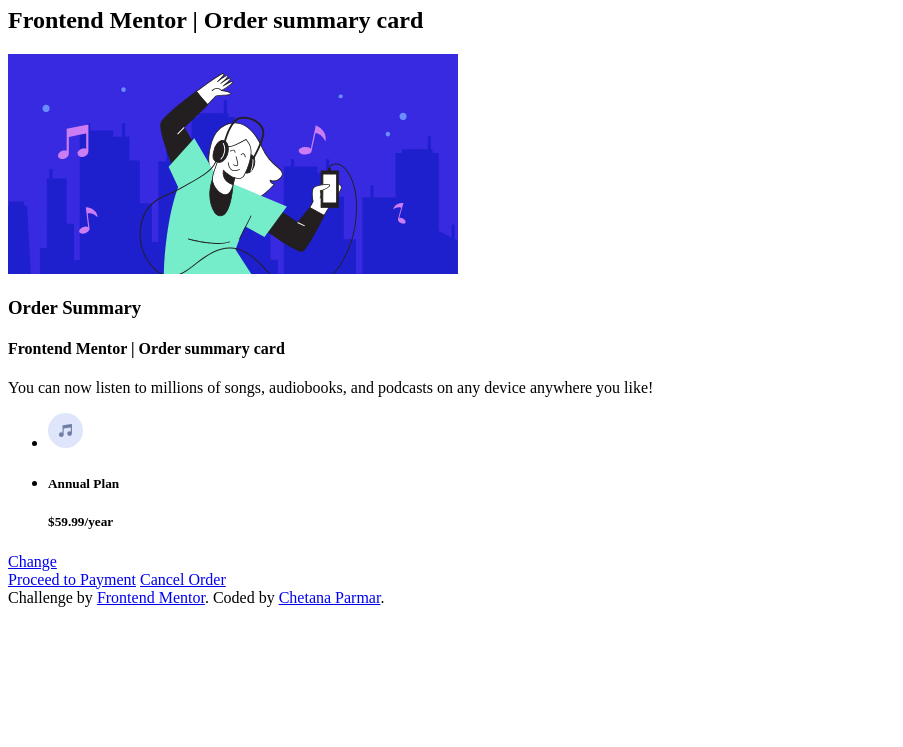
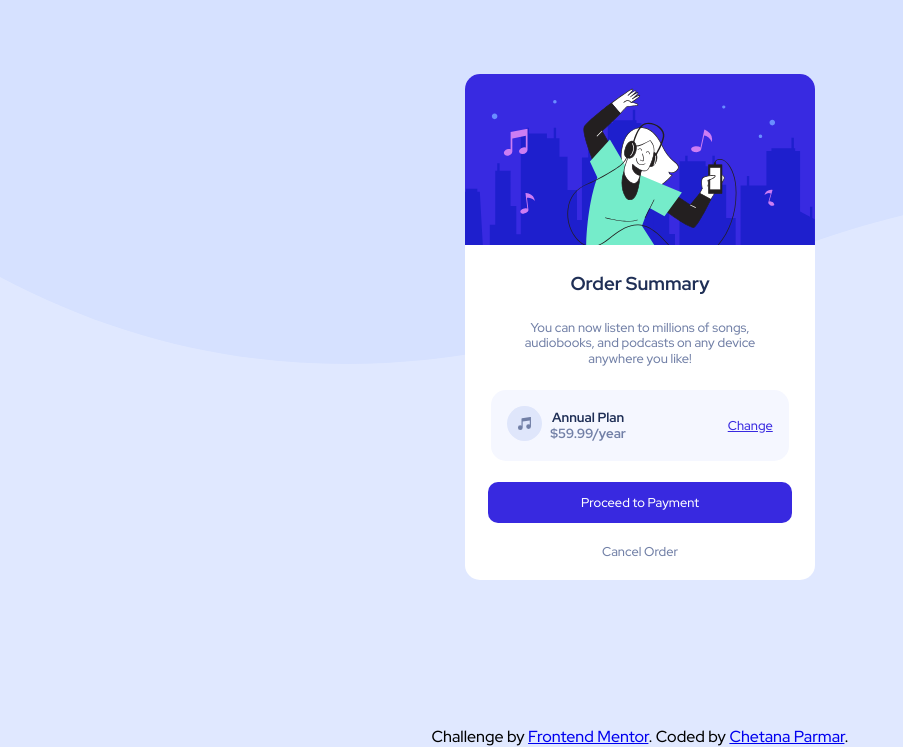
Before and after one commit to Chetana-047/Order-summary-component, a plain HTML site: page index.html in a window 1280 px wide. Shown: the part 73-820 px from the top of the page, without its empty margins (0-903 px from the left). Drawn offline with Linux system fonts and the light colour scheme.

Commit message:
Update styles.css

```diff
--- a/css/styles.css
+++ b/css/styles.css
@@ -1,58 +1,162 @@
-<!DOCTYPE html>
-<html lang="en">
+@import url('https://fonts.googleapis.com/css2?family=Open+Sans:wght@300;400&family=Red+Hat+Display:wght@500;700;900&display=swap');
+    * {
+        margin: 0;
+        padding: 0;
+        box-sizing: border-box;
+    }
 
-<head>
-    <meta charset="UTF-8">
-    <meta name="viewport" content="width=device-width, initial-scale=1.0">
-    <!-- displays site properly based on user's device -->
+     :root {
+        /* color*/
+        --Very-pale-blue: hsl(225, 100%, 98%);
+        --Desaturated-blue: hsl(224, 23%, 55%);
+        --Dark-blue: hsl(223, 47%, 23%);
+        --Pale-blue: hsl(225, 100%, 94%);
+        --Bright-blue: hsl(245, 75%, 52%);
+    }
+    /* utilities*/
 
-    <link rel="icon" type="image/png" sizes="32x32" href="./images/favicon-32x32.png">
-    <link rel="stylesheet" href="css/styles.css">
+    .text-Desaturated-blue {
+        color: var(--Desaturated-blue);
+    }
 
-    <title>Frontend Mentor | Order summary card</title>
+    .text-Dark-blue {
+        color: var(--Dark-blue);
+    }
 
-</head>
+    body {
+        line-height: 1.2;
+        font-family: 'Red Hat Display', sans-serif;
+        background: url('../images/pattern-background-desktop.svg') no-repeat;
+        background-position-y: top;
+        background-color: var(--Pale-blue);
+    }
 
-<body>
-    <main class="container">
+    p {}
+    /* background*/
 
-        <h1 class="sr-only">Frontend Mentor | Order summary card</h1>
-        <h2 class="sr-only">Frontend Mentor | Order summary card</h2>
-        <div class="card">
-            <img src="images/illustration-hero.svg" alt="">
-            <h3 class="text-Dark-blue">Order Summary</h3>
-            <h4 class="sr-only">Frontend Mentor | Order summary card</h4>
-            <p>You can now listen to millions of songs, audiobooks, and podcasts on any device anywhere you like!</p>
-            <div class="card-package">
-                <ul>
-                    <li>
+    .container {
+        display: flex;
+        justify-content: center;
+        align-items: center;
+        height: 100vh;
+        flex-direction: column;
+    }
 
-                        <img src="./images/icon-music.svg" width="35" height="35" alt="">
-                    </li>
-                    <li>
-                        <h5 class="text-Dark-blue">Annual Plan</h5>
-                        <h5 class="text-Desaturated-blue">$59.99/year
-                        </h5>
-                    </li>
-                </ul>
+    .sr-only {
+        position: absolute !important;
+        margin: -1px !important;
+        -webkit-clip-path: inset(50%) !important;
+        clip-path: inset(50%) !important;
+        border: 0 !important;
+        padding: 0 !important;
+        width: 1px !important;
+        height: 1px !important;
+        overflow: hidden !important;
+        white-space: nowrap !important;
+    }
+    /* card*/
 
+    .card {
+        background-color: #fff;
+        width: 350px;
+        border-radius: 15px;
+    }
 
-                <a href="#">Change</a>
+    .card>img {
+        width: 100%;
+        border-radius: 15px 15px 0 0;
+    }
 
+    .card h3,
+    p {
+        text-align: center;
+        padding: 1.5rem 1rem 0;
+    }
 
-            </div>
+    .card p {
+        color: var(--Desaturated-blue);
+        padding-bottom: 1.5rem;
+        font-size: 0.8rem;
+        width: 80%;
+        margin: 0 auto;
+    }
+    /* card -package*/
 
-            <a class="btn" href="#">Proceed to Payment</a>
-            <a class="cancel-link text-Desaturated-blue" href="#">Cancel Order</a>
-        </div>
+    .card-package {
+        display: flex;
+        justify-content: space-between;
+        align-items: center;
+        text-align: center;
+        background-color: var(--Very-pale-blue);
+        width: 85%;
+        margin: 0 auto 1.3rem;
+        border-radius: 15px;
+        padding: 1rem;
+    }
 
-    </main>
-    <footer>
-        <div class="attribution">
-            Challenge by <a href="https://www.frontendmentor.io?ref=challenge" target="_blank">Frontend Mentor</a>. Coded by <a href="#">Chetana Parmar</a>.
-        </div>
-    </footer>
+    .card-package ul {
+        display: flex;
+        align-items: center;
+        flex: 1;
+    }
 
-</body>
+    .card-package ul li {
+        list-style: none;
+    }
 
-</html>
+    .card-package ul li h5 {
+        padding-left: 0.5rem;
+    }
+
+    .card-package a {
+        color: var(--Bright-blue);
+        font-size: 0.8rem;
+    }
+
+    .card-package a:hover {
+        text-decoration: none;
+        opacity: 0.7;
+    }
+    /* button*/
+
+    .container .btn {
+        display: block;
+        width: 87%;
+        padding: 0.8rem;
+        color: #fff;
+        background-color: var(--Bright-blue);
+        text-decoration: none;
+        margin: 0 auto 0.8rem;
+        border-radius: 10px;
+        text-align: center;
+        font-size: 0.8rem;
+    }
+
+    .container .btn:hover {
+        opacity: 0.7;
+    }
+
+    .container .cancel-link {
+        display: block;
+        margin: 1.3rem auto;
+        text-align: center;
+        font-size: 0.8rem;
+        text-decoration: none;
+    }
+
+    .container .cancel-link:hover {
+        color: var(--Dark-blue);
+        font-weight: 700;
+    }
+
+    @media (max-width:476px) {
+        .container {
+            width: 80%;
+            margin: 0 auto;
+        }
+    }
+
+    .attribution {
+        text-align: center;
+        margin: 0 auto;
+    }
```
